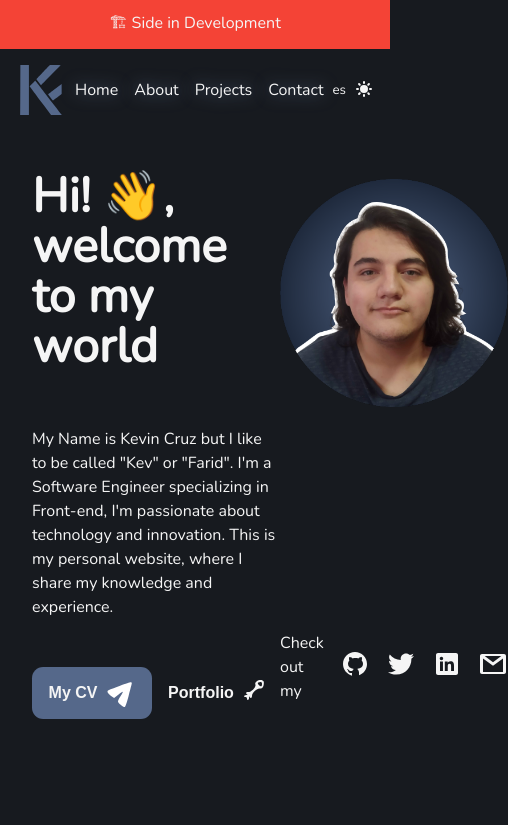
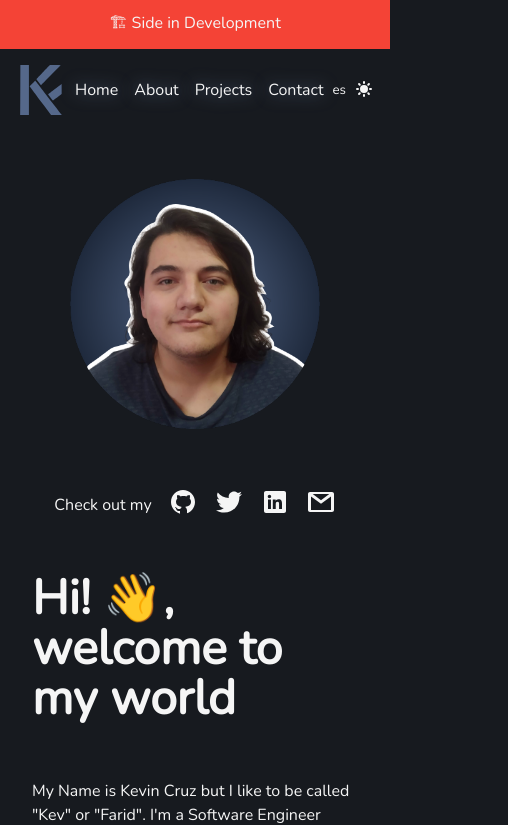
Before and after one commit to kevfarid/kevfarid.dev-old, a Next.js app: page / in a window 390 px wide. Shown: the top 825 px of the page, 508 px wide, since content can reach past the window. Built offline with nearby package versions, Linux system fonts and the light colour scheme.

Commit message:
fix(Hero): add breakpoints

```diff
--- a/public/static/languages/es.json
+++ b/public/static/languages/es.json
@@ -63,6 +63,11 @@
           "url": "#portfolio",
           "type": "scroll"
         }
+      },
+      "components": {
+        "socialMedia": {
+          "title": "Mira mi"
+        }
       }
     },
     "experience": {
--- a/src/components/organism/Hero.tsx
+++ b/src/components/organism/Hero.tsx
@@ -8,6 +8,7 @@
 import MySocialMedia from 'components/molecules/MySocialMedia';
 import Text from 'components/atoms/Text';
 import useConfig from 'hooks/useConfig';
+import ITheme from 'models/ITheme';
 
 export default function Hero(props: HeroProps) {
   const { title, description, src, section } = props;
@@ -65,6 +66,10 @@
 const HeroStyles = styled.section`
   display: grid;
   grid-template-columns: 1fr 1fr;
+  @media (max-width: ${({ theme }: StyleProps) => theme?.breakpoints.mobile}) {
+    display: flex;
+    flex-direction: column-reverse;
+  }
 `;
 
 const HeroSocialMediaStyles = styled.div`
@@ -93,3 +98,7 @@
   src: string;
   section: string;
 };
+
+type StyleProps = {
+  theme?: ITheme;
+};
```
